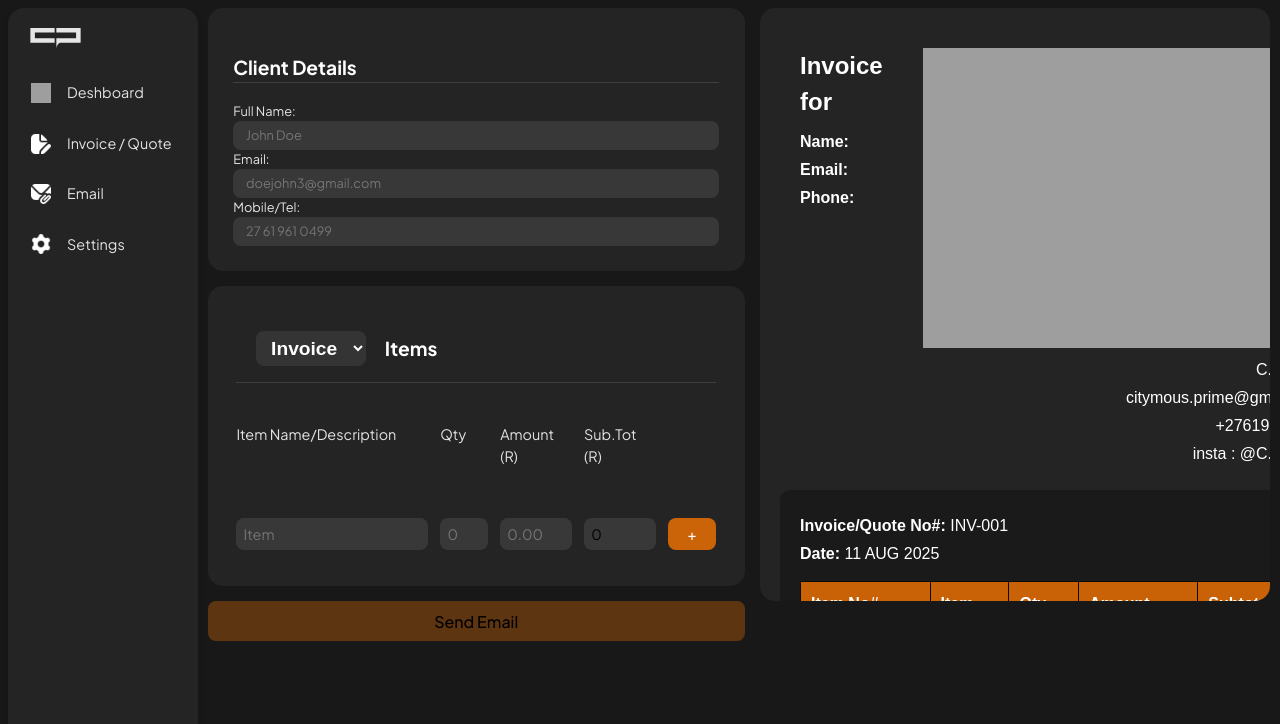
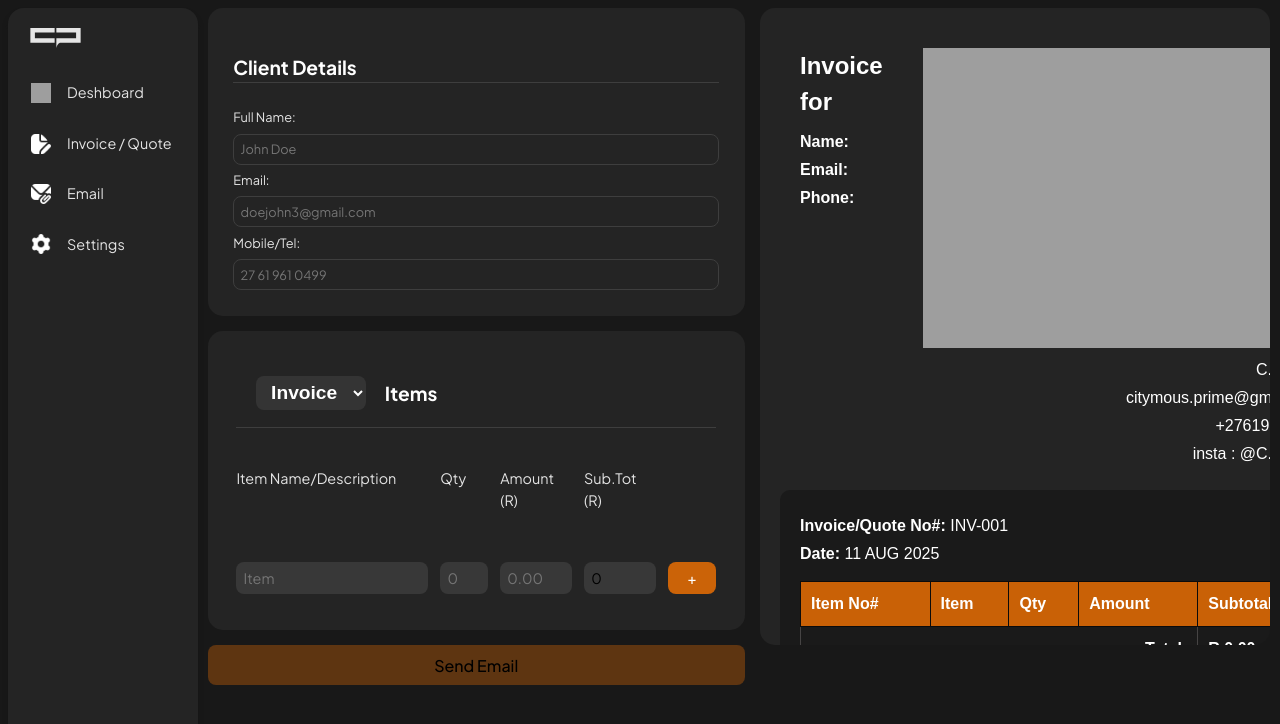
Before and after one commit to Auston-Mtabane/CPrime-Invoice-Creater, a React (Vite) app in the folder Frontend/: page /invoice-quote in a window 1280 px wide. Shown: the top 724 px of the page. Built offline with nearby package versions, Linux system fonts and the light colour scheme; grey boxes are pictures that could not be loaded.

Commit message:
client form update

```diff
--- a/Frontend/src/styles/App.css
+++ b/Frontend/src/styles/App.css
@@ -46,16 +46,24 @@
   border: 1px solid #3e3e3e;
 
 }
+#client-details{
+  display: flex;
+  flex-direction: column;
+  font-size: .8rem;
+  background-color: #242424;
+  padding: 2em;
+  border-radius: 15px;
+  margin-bottom: 15px;
+  gap: 0.5em;
+}
 
 #client-details input {
-  width: 100%;
-  padding: 0.5em;
-  padding-inline: 1em;
-  font-size: 1em;
-  font-family: inherit;
-  border-radius: 8px;
-  border: none;
-  box-sizing: border-box;
+  display: block;
+  font-size: .8rem;
+
+  background-color: #242424;
+  border: 1px solid #3e3e3e;
+
 }
 #client-details input:focus {
 
```
